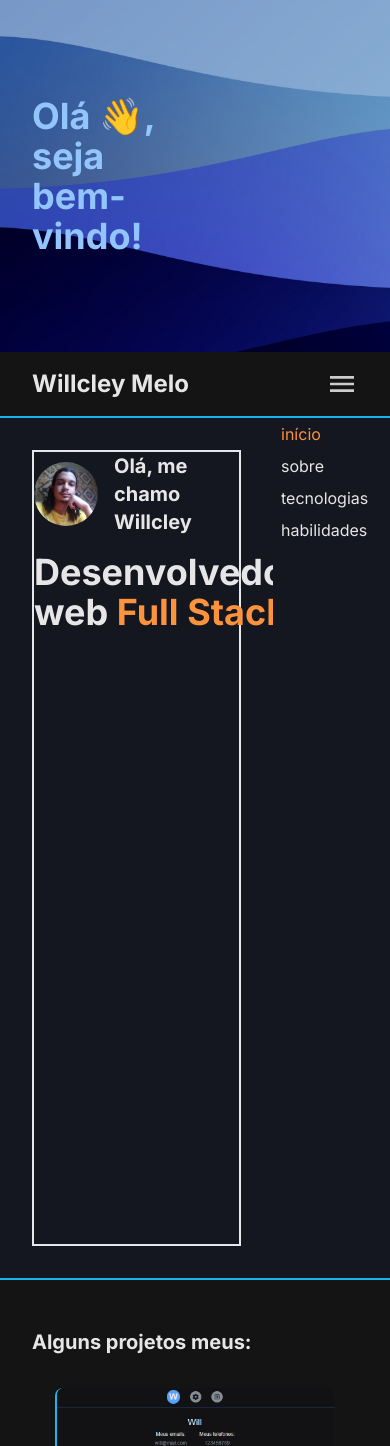
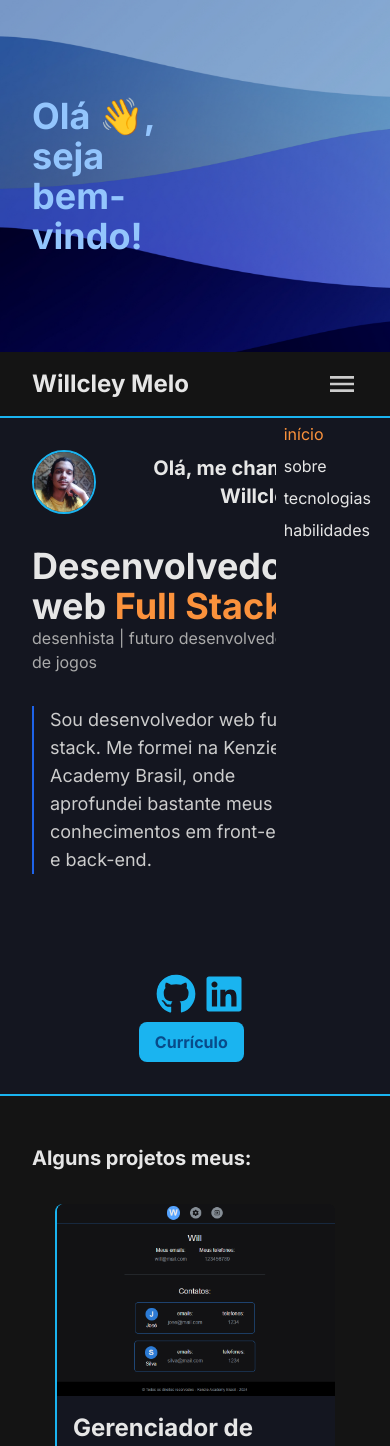
Before and after one commit to Willcley/Portif-lio, a Next.js app: page / in a window 390 px wide. Shown: the top 1446 px of the page. Built offline with nearby package versions, Linux system fonts and the light colour scheme.

Commit message:
feat: create introduction about

```diff
--- a/src/components/About/AboutAbilities/index.tsx
+++ b/src/components/About/AboutAbilities/index.tsx
@@ -3,7 +3,6 @@ export const AboutAbilities = () => {
         <li className="
             flex justify-center
             min-w-full
-            border-2 border-green-400
             snap-center
         ">
         </li>
--- a/src/components/About/AboutIntroduction/index.tsx
+++ b/src/components/About/AboutIntroduction/index.tsx
@@ -1,30 +1,45 @@
+import Link from "next/link";
+import { FaGithub, FaLinkedin } from "react-icons/fa";
+
 export const AboutIntroduction = () => {
     return (
         <li className="
             flex justify-center
             min-w-full
-            border-2
             snap-center
         ">
             <div className="
-                flex flex-col items-start gap-4
+                flex flex-col justify-between items-start gap-4
                 w-full max-w-6xl
+            ">
+                <div className="
+                    flex flex-col gap-8
+                    sm:max-w-[60%]
                 ">
                     <div className="
                         flex flex-col justify-between gap-16
                         max-w-xl
                     ">
-                    <div className="flex flex-col gap-4">
                         <div className="
-                            flex items-center gap-4
+                            flex items-center gap-2
+                            text-end
                         ">
-                            <img className="max-w-16 rounded-full" src="./imgs/willcley.jpg" />
+                            <img
+                                src="./imgs/willcley.jpg"
+                                className="
+                                    max-w-16
+                                    rounded-full
+                                    border-2 border-blue-400
+                                "
+                            />
                             <h3 className="text-xl font-bold">
                                 Olá, me chamo Willcley
                             </h3>
                         </div>
                     </div>
-                </div>
+                    <div className="
+                        flex flex-col
+                    ">
                         <h1 className="
                             z-10
                             text-4xl font-bold
@@ -32,6 +47,72 @@ export const AboutIntroduction = () => {
                             {"Desenvolvedor web "}
                             <span className="text-orange-400">Full Stack</span>
                         </h1>
+                        <p className="text-grey-300">
+                            desenhista | futuro desenvolvedor de jogos
+                        </p>
+                    </div>
+                    <div className="
+                        flex flex-col gap-6 pl-4
+                        text-lg text-grey-200
+                        border-l-2 border-blue-500
+                    ">
+                        <p>
+                            Sou desenvolvedor web full stack. Me formei na Kenzie Academy Brasil, onde aprofundei bastante meus conhecimentos em front-end e back-end.
+                        </p>
+                    </div>
+                </div>
+                <div className="
+                    flex flex-col items-end gap-2
+                    lg:flex-row
+                    self-end
+                ">
+                    <div className="
+                        flex gap-2
+                    ">
+                        <Link
+                            href="https://github.com/Willcley"
+                            target="_blank"
+                            className="
+                                font-bold
+                            "
+                        >
+                            <FaGithub
+                                size={40}
+                                className="
+                                    duration-200
+                                    rounded-full
+                                    text-blue-400 hover:text-grey-100
+                                "
+                            />
+                        </Link>
+                        <Link
+                            href="https://www.linkedin.com/in/willcley/"
+                            target="_blank"
+                            className="
+                                font-bold
+                            "
+                        >
+                            <FaLinkedin
+                                size={40}
+                                className="
+                                    duration-200
+                                    rounded-md
+                                    text-blue-400 hover:text-blue-500
+                                "
+                            />
+                        </Link>
+                    </div>
+                    <Link className="
+                        duration-200
+                        px-4 py-2
+                        bg-blue-400 text-blue-900
+                        hover:bg-orange-400 hover:text-orange-800
+                        font-bold
+                        rounded-lg
+                    " target="_blank" href="https://docs.google.com/document/d/1TfzS-0yjA_1KyV32L8kGzLTRGvn2It1cAjYIn_O0Yxw/edit">
+                        Currículo
+                    </Link>
+                </div>
             </div>
         </li>
     );
--- a/src/components/About/AboutTech/index.tsx
+++ b/src/components/About/AboutTech/index.tsx
@@ -6,7 +6,6 @@ export const AboutTech = () => {
         <li className="
             flex justify-center
             min-w-full
-            border-2 border-yellow-400
             snap-center
         ">
             <div className="
--- a/src/components/About/AboutTexts/index.tsx
+++ b/src/components/About/AboutTexts/index.tsx
@@ -1,11 +1,8 @@
-import Link from "next/link";
-
 export const AboutTexts = () => {
     return (
         <li className="
             flex justify-center
             min-w-full
-            border-2 border-red-600
             snap-center
         ">
             <div className="
@@ -24,51 +21,6 @@ export const AboutTexts = () => {
                         O que me fez me aproximar da programação foi o meu interesse em criar meus próprios jogos. Acabei focando meu aprendizado na área web, por ter sido o mais acessível pra mim na época em que comecei, e agora gosto muito dessa área também.
                     </p>
                 </div>
-                <div className="
-                    flex flex-col gap-2
-                    text-center
-                    sm:flex-row
-                ">
-                    <Link className="
-                        px-4 py-2
-                        bg-blue-400 text-blue-900
-                        font-bold
-                        rounded-lg
-                        hover:bg-orange-500 hover:text-white
-                    " target="_blank" href="" hidden={true}>
-                        Ver Projetos
-                    </Link>
-                    <Link className="
-                        px-4 py-2
-                        bg-blue-400 text-blue-900
-                        font-bold
-                        rounded-lg
-                        transition-[4s]
-                        hover:bg-grey-100 hover:text-grey-900
-                    " target="_blank" href="https://docs.google.com/document/d/1TfzS-0yjA_1KyV32L8kGzLTRGvn2It1cAjYIn_O0Yxw/edit">
-                        Currículo
-                    </Link>
-                    <Link className="
-                        px-4 py-2
-                        bg-blue-400 text-blue-900
-                        font-bold
-                        rounded-lg
-                        transition-[4s]
-                        hover:bg-grey-900 hover:text-white
-                    " target="_blank" href="https://github.com/Willcley">
-                        GitHub
-                    </Link>
-                    <Link className="
-                        px-4 py-2
-                        bg-blue-400 text-blue-900
-                        font-bold
-                        rounded-lg
-                        transition-[4s]
-                        hover:bg-blue-500 hover:text-white
-                    " target="_blank" href="https://www.linkedin.com/in/willcley/">
-                        LinkedIn
-                    </Link>
-                </div>
             </div>
         </li>
     );
--- a/src/components/About/index.tsx
+++ b/src/components/About/index.tsx
@@ -66,7 +66,7 @@ export const About = () => {
                     />
                     <AboutNavButton
                         text="habilidades"
-                        value="hability"
+                        value="ability"
                         position={3}
                         scrollRef={aboutScroll}
                         screenAbout={screenAbout}
```
Lines whose indentation alone changed are shown as unchanged.
